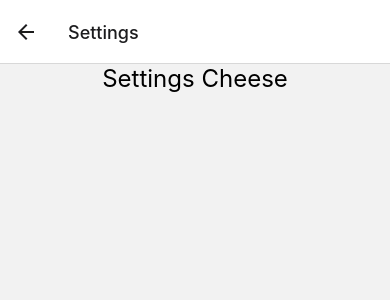
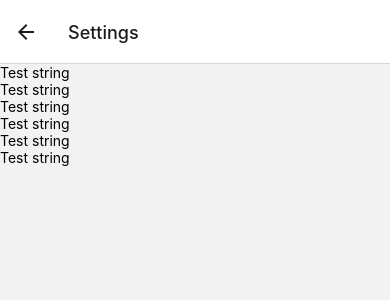
Before and after one commit to OSU-Hackathon-Winter-2022/FlikPik, a React Native app: screen /Settings in a window 390 px wide. Shown: the top 300 px of the page. Built offline with nearby package versions, Linux system fonts and the light colour scheme.

Commit message:
settings screen

```diff
--- /dev/null
+++ b/components/SettingsComponent/index.tsx
@@ -0,0 +1,19 @@
+// import React from 'react'
+// import { View, Text, Container, TouchableOpacity } from 'react-native'
+
+
+// const SettingsComponent = ({settingsOptions}) => {
+//     return (
+//         <Container>
+//             {settingsOptions.map(({title, subTitle, onPress},index)=> (
+//             <TouchableOpacity key={title}>
+//                 <View>
+//                     <Text>{title}</Text>
+//                 </View>
+//             </TouchableOpacity>
+//             ))}
+//         </Container>
+//     )
+// }
+
+// export default SettingsComponent;
--- a/navigation/index.tsx
+++ b/navigation/index.tsx
@@ -1,112 +1,3 @@
-// /**
-//  * If you are not familiar with React Navigation, refer to the "Fundamentals" guide:
-//  * https://reactnavigation.org/docs/getting-started
-//  *
-//  */
-// import { FontAwesome } from '@expo/vector-icons';
-// import { createBottomTabNavigator } from '@react-navigation/bottom-tabs';
-// import { NavigationContainer, DefaultTheme, DarkTheme } from '@react-navigation/native';
-// import { createNativeStackNavigator } from '@react-navigation/native-stack';
-// import * as React from 'react';
-// import { ColorSchemeName, Pressable } from 'react-native';
-
-// import Colors from '../constants/Colors';
-// import useColorScheme from '../hooks/useColorScheme';
-// import ModalScreen from '../screens/ModalScreen';
-// import NotFoundScreen from '../screens/NotFoundScreen';
-// import TabOneScreen from '../screens/TabOneScreen';
-// import TabTwoScreen from '../screens/TabTwoScreen';
-// import { RootStackParamList, RootTabParamList, RootTabScreenProps } from '../types';
-// import LinkingConfiguration from './LinkingConfiguration';
-
-// export default function Navigation({ colorScheme }: { colorScheme: ColorSchemeName }) {
-//   return (
-//     <NavigationContainer
-//       linking={LinkingConfiguration}
-//       theme={colorScheme === 'dark' ? DarkTheme : DefaultTheme}>
-//       <RootNavigator />
-//     </NavigationContainer>
-//   );
-// }
-
-// /**
-//  * A root stack navigator is often used for displaying modals on top of all other content.
-//  * https://reactnavigation.org/docs/modal
-//  */
-// const Stack = createNativeStackNavigator<RootStackParamList>();
-
-// function RootNavigator() {
-//   return (
-//     <Stack.Navigator>
-//       <Stack.Screen name="Root" component={BottomTabNavigator} options={{ headerShown: false }} />
-//       <Stack.Screen name="NotFound" component={NotFoundScreen} options={{ title: 'Oops!' }} />
-//       <Stack.Group screenOptions={{ presentation: 'modal' }}>
-//         <Stack.Screen name="Modal" component={ModalScreen} />
-//       </Stack.Group>
-//     </Stack.Navigator>
-//   );
-// }
-
-// /**
-//  * A bottom tab navigator displays tab buttons on the bottom of the display to switch screens.
-//  * https://reactnavigation.org/docs/bottom-tab-navigator
-//  */
-// const BottomTab = createBottomTabNavigator<RootTabParamList>();
-
-// function BottomTabNavigator() {
-//   const colorScheme = useColorScheme();
-
-//   return (
-//     <BottomTab.Navigator
-//       initialRouteName="TabOne"
-//       screenOptions={{
-//         tabBarActiveTintColor: Colors[colorScheme].tint,
-//       }}>
-//       <BottomTab.Screen
-//         name="TabOne"
-//         component={TabOneScreen}
-//         options={({ navigation }: RootTabScreenProps<'TabOne'>) => ({
-//           title: 'Tab One',
-//           tabBarIcon: ({ color }) => <TabBarIcon name="code" color={color} />,
-//           headerRight: () => (
-//             <Pressable
-//               onPress={() => navigation.navigate('Modal')}
-//               style={({ pressed }) => ({
-//                 opacity: pressed ? 0.5 : 1,
-//               })}>
-//               <FontAwesome
-//                 name="info-circle"
-//                 size={25}
-//                 color={Colors[colorScheme].text}
-//                 style={{ marginRight: 15 }}
-//               />
-//             </Pressable>
-//           ),
-//         })}
-//       />
-//       <BottomTab.Screen
-//         name="TabTwo"
-//         component={TabTwoScreen}
-//         options={{
-//           title: 'Tab Two',
-//           tabBarIcon: ({ color }) => <TabBarIcon name="code" color={color} />,
-//         }}
-//       />
-//     </BottomTab.Navigator>
-//   );
-// }
-
-// /**
-//  * You can explore the built-in icon families and icons on the web at https://icons.expo.fyi/
-//  */
-// function TabBarIcon(props: {
-//   name: React.ComponentProps<typeof FontAwesome>['name'];
-//   color: string;
-// }) {
-//   return <FontAwesome size={30} style={{ marginBottom: -3 }} {...props} />;
-// }
-
-
 import React from 'react';
 import { NavigationContainer } from '@react-navigation/native';
 import { createNativeStackNavigator } from '@react-navigation/native-stack';
@@ -119,24 +10,16 @@ import SettingsScreen from '../screens/SettingsScreen/SettingsScreen';
 import GenreScreen from '../screens/GenreScreen/GenreScreen';
 import ChatScreen from '../screens/ChatScreen/ChatScreen'
 import RecommendationsScreen from '../screens/RecommendationsScreen/RecommendationsScreen'
-// import Tabs from './tabs'
 import TestScreen from '../screens/TestScreen/TestScreen'
 
-
-
 const Stack = createNativeStackNavigator();
-
-
-
-
 
 function SwipeTab() {
   const Tab = createBottomTabNavigator();
   return (
     <Tab.Navigator>
-
       <Tab.Screen name="Home" component={HomeScreen} />
-      <Tab.Screen name="Test Screen" component={TestScreen} />
+      <Tab.Screen name="Chat" component={ChatScreen} />
       <Tab.Screen name="Swipe" component={SwipeScreen} options={{ headerShown: false }} />
       <Tab.Screen name="Recommendations" component={RecommendationsScreen} />
       <Tab.Screen name="Settings" component={SettingsScreen} />
@@ -164,30 +47,6 @@ function RootNavigation() {
 
 
 export default RootNavigation;
-
-
-
-
-
-
-
-
-
-
-
-
-
-
-
-
-
-
-
-
-
-
-
-
 
 
 
--- a/package.json
+++ b/package.json
@@ -34,6 +34,8 @@
     "react-native-deck-swiper": "^2.0.5",
     "react-native-safe-area-context": "3.3.2",
     "react-native-screens": "~3.10.1",
+    "react-native-settings-page": "^2.0.6",
+    "react-native-settings-screen": "^2.2.1",
     "react-native-web": "0.17.1"
   },
   "devDependencies": {
--- a/screens/SettingsScreen/SettingsScreen.tsx
+++ b/screens/SettingsScreen/SettingsScreen.tsx
@@ -1,12 +1,37 @@
 import React from 'react'
 import { View, Text } from 'react-native'
+import SettingsComponent from '../../components/SettingsComponent'
 
-const Settings = () => {
+// const Settings = () => {
+
+//     const settingsOptions=[
+//         {title: "My Info", subTitle: "SETUP YOUR PROFILE", onPress: () => {}},
+//         {title: "Accounts", subTitle: null, onPress: () => {}},
+//         {title: "Contacts", subTitle: "Your friends", onPress: () => {}},
+//         {title: "Downloads", subTitle: "Downloaded movies", onPress: () => {}},
+//         {title: "Import", subTitle: null, onPress: () => {}},
+//         {title: "Blocked Contacts", subTitle: null, onPress: () => {}},
+//         {title: "Developer Tools", subTitle: null, onPress: () => {}},
+//     ]
+
+
+//     return <SettingsComponent  settingsOptions={settingsOptions}/>
+// };
+
+// export default Settings;
+
+
+const SettingsScreen = () => {
     return (
         <View>
-            <Text style={{ fontSize: 24, alignSelf: 'center'}}>Settings Cheese</Text>
+            <Text>Test string</Text>
+            <Text>Test string</Text>
+            <Text>Test string</Text>
+            <Text>Test string</Text>
+            <Text>Test string</Text>
+            <Text>Test string</Text>
         </View>
     )
 }
 
-export default Settings
+export default SettingsScreen
--- a/screens/SignInScreen/SignInScreen.tsx
+++ b/screens/SignInScreen/SignInScreen.tsx
@@ -5,9 +5,6 @@ import CustomButton from '../../components/CustomButton';
 import { useState } from 'react';
 import CustomInput2 from '../../components/CustomInput2';
 import { useNavigation } from '@react-navigation/native';
-import index from '../HomeScreen';
-import Swipe from '../SwipeScreen';
-import Test from '../TestScreen';
 import popcornImage from '../../assets/images/popcorn_controller.jpg'
 import { authentication } from '../../firebase/firebase-config';
 import { signInWithEmailAndPassword } from 'firebase/auth';
```
Also changed, not shown: screens/SwipeScreen/SwipeScreen.tsx (+0 -15 lines), 1 other file (tests, documents, lock files or other folders).
